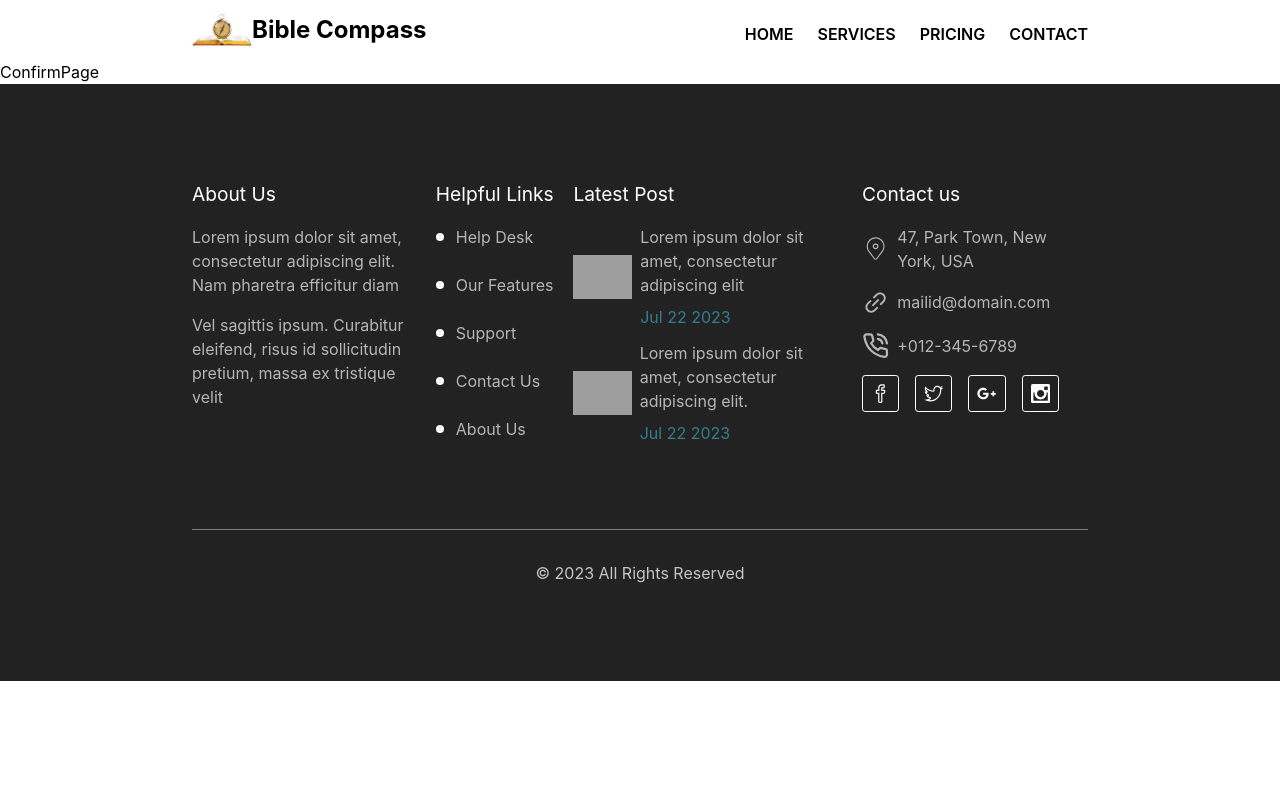
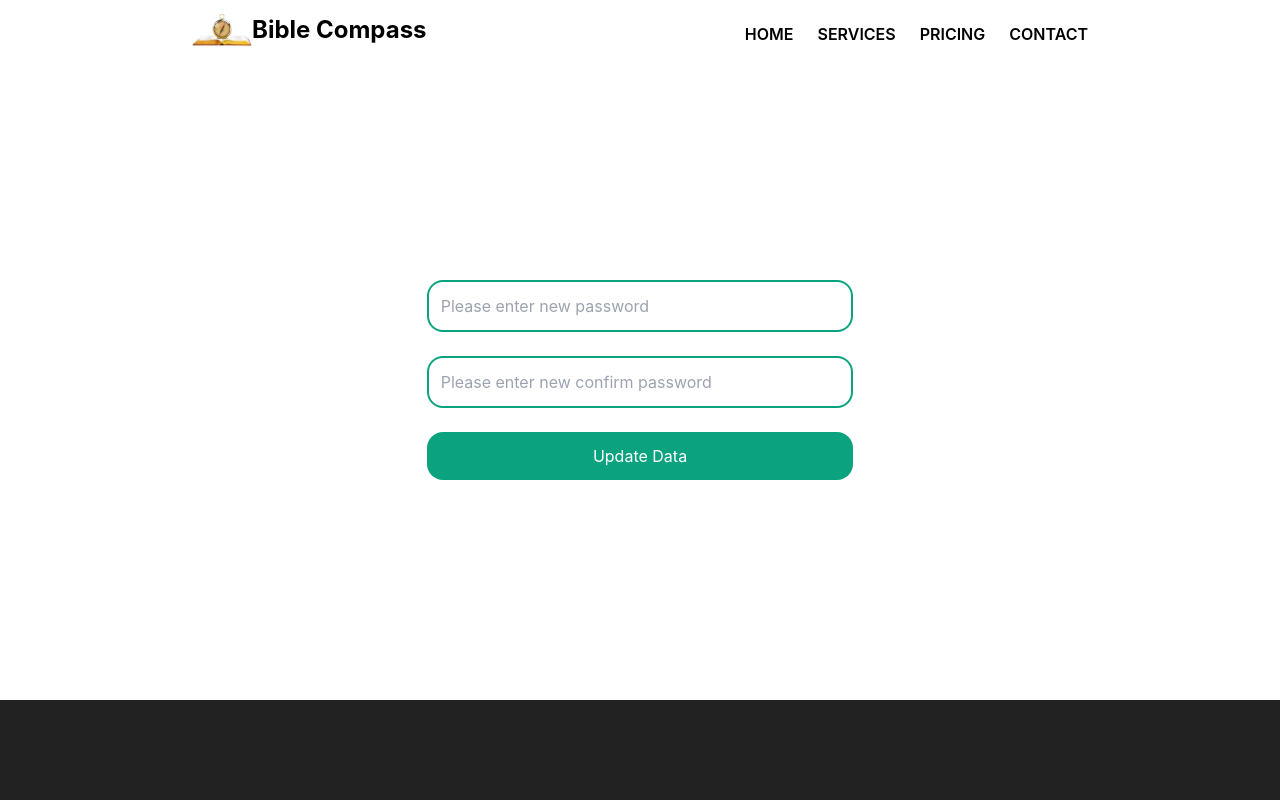
Before and after one commit to lordscoba/bible-compass-web, a React (Create React App) app: page /verify in a window 1280 px wide. Shown: the top 800 px of the page. Built offline with nearby package versions, Linux system fonts and the light colour scheme; grey boxes are pictures that could not be loaded.

Commit message:
added confirmpage

```diff
--- a/package.json
+++ b/package.json
@@ -10,6 +10,7 @@
     "@types/node": "^16.18.38",
     "@types/react": "^18.2.15",
     "@types/react-dom": "^18.2.7",
+    "axios": "^1.4.0",
     "react": "^18.2.0",
     "react-dom": "^18.2.0",
     "react-icons": "^4.10.1",
--- a/src/components/confirmpage/Confirm.tsx
+++ b/src/components/confirmpage/Confirm.tsx
@@ -1,5 +1,76 @@
+import axios, { AxiosResponse } from "axios";
+import { useState } from "react";
+
 const Confirm = () => {
-  return <div>Confirm</div>;
+  const [data, setData] = useState<UserData>({
+    id: "", // Replace with the ID of the data you want to update
+    userId: "",
+    password: "",
+    confirmPassword: "",
+  });
+
+  console.log(data);
+
+  const handleUpdate = () => {
+    if (data.password.trim() === "" || data.confirmPassword.trim() === "") {
+      alert("Input cannot be empty! Please enter a value.");
+      return;
+    }
+
+    axios
+      .put<UserData>("https://api.example.com/data", data) // Replace with your API endpoint
+      .then((response: AxiosResponse<UserData>) => {
+        console.log("Data updated successfully:", response.data);
+        // You can perform additional actions here after a successful update
+      })
+      .catch((error) => {
+        console.error("Error updating data:", error);
+        // Handle the error if the update fails
+      });
+  };
+
+  const handleChange = (event: React.ChangeEvent<HTMLInputElement>) => {
+    // const { name, value }: any = event.target;
+    setData((data) => ({ ...data, [event.target.name]: event.target.value }));
+  };
+  return (
+    <div className="flex flex-col justify-center h-[80vh] items-center space-y-6">
+      <div className="w-5/6 md:w-1/3">
+        <input
+          type="text"
+          name="password"
+          value={data.password}
+          onChange={handleChange}
+          placeholder="Please enter new password"
+          className="p-3 rounded-2xl w-full border-2 border-[#0BA37F]"
+        />
+      </div>
+      <div className="w-5/6 md:w-1/3">
+        <input
+          type="text"
+          name="confirmPassword"
+          value={data.confirmPassword}
+          onChange={handleChange}
+          placeholder="Please enter new confirm password"
+          className="p-3 rounded-2xl w-full border-2 border-[#0BA37F]"
+        />
+      </div>
+      <button
+        className="bg-[#0BA37F] w-5/6 p-3 rounded-2xl md:w-1/3 text-white"
+        onClick={handleUpdate}
+      >
+        Update Data
+      </button>
+    </div>
+  );
 };
 
+interface UserData {
+  id: string;
+  userId: string;
+  password: string;
+  confirmPassword: string;
+  // Add more fields as needed
+}
+
 export default Confirm;
--- a/src/index.tsx
+++ b/src/index.tsx
@@ -1,22 +1,19 @@
-import React from 'react';
-import ReactDOM from 'react-dom/client';
-import { RouterProvider } from 'react-router-dom';
-import App from './App';
-import './App.css';
-import './index.css';
-import reportWebVitals from './reportWebVitals';
-import { Footer, Nav } from './components/layout';
+import React from "react";
+import ReactDOM from "react-dom/client";
+import { RouterProvider } from "react-router-dom";
+import App from "./App";
+import "./App.css";
+import "./index.css";
+import reportWebVitals from "./reportWebVitals";
 
 const root = ReactDOM.createRoot(
-  document.getElementById('root') as HTMLElement
+  document.getElementById("root") as HTMLElement
 );
 
 root.render(
   <React.StrictMode>
     {/* <App /> */}
-    <Nav />
     <RouterProvider router={App} />
-    <Footer />
   </React.StrictMode>
 );
 
--- a/src/screens/ConfirmPage.tsx
+++ b/src/screens/ConfirmPage.tsx
@@ -1,5 +1,14 @@
+import { Confirm } from "../components/confirmpage";
+import { Footer, Nav } from "../components/layout";
+
 const ConfirmPage = () => {
-  return <div>ConfirmPage</div>;
+  return (
+    <div className="">
+      <Nav />
+      <Confirm />
+      <Footer />
+    </div>
+  );
 };
 
 export default ConfirmPage;
--- a/src/screens/Home.tsx
+++ b/src/screens/Home.tsx
@@ -6,11 +6,13 @@ import {
   OurPriceTable,
   OurServices,
   WhatWeDo,
-} from '../components/home';
+} from "../components/home";
+import { Footer, Nav } from "../components/layout";
 
 const Home = () => {
   return (
     <div className="overflow-x-hidden">
+      <Nav />
       <Hero />
       <OurServices />
       <WhatWeDo />
@@ -18,6 +20,7 @@ const Home = () => {
       <OurPriceTable />
       <GetOffer />
       <GetInTouch />
+      <Footer />
     </div>
   );
 };
```
Also changed, not shown: 1 other file (tests, documents, lock files or other folders).
